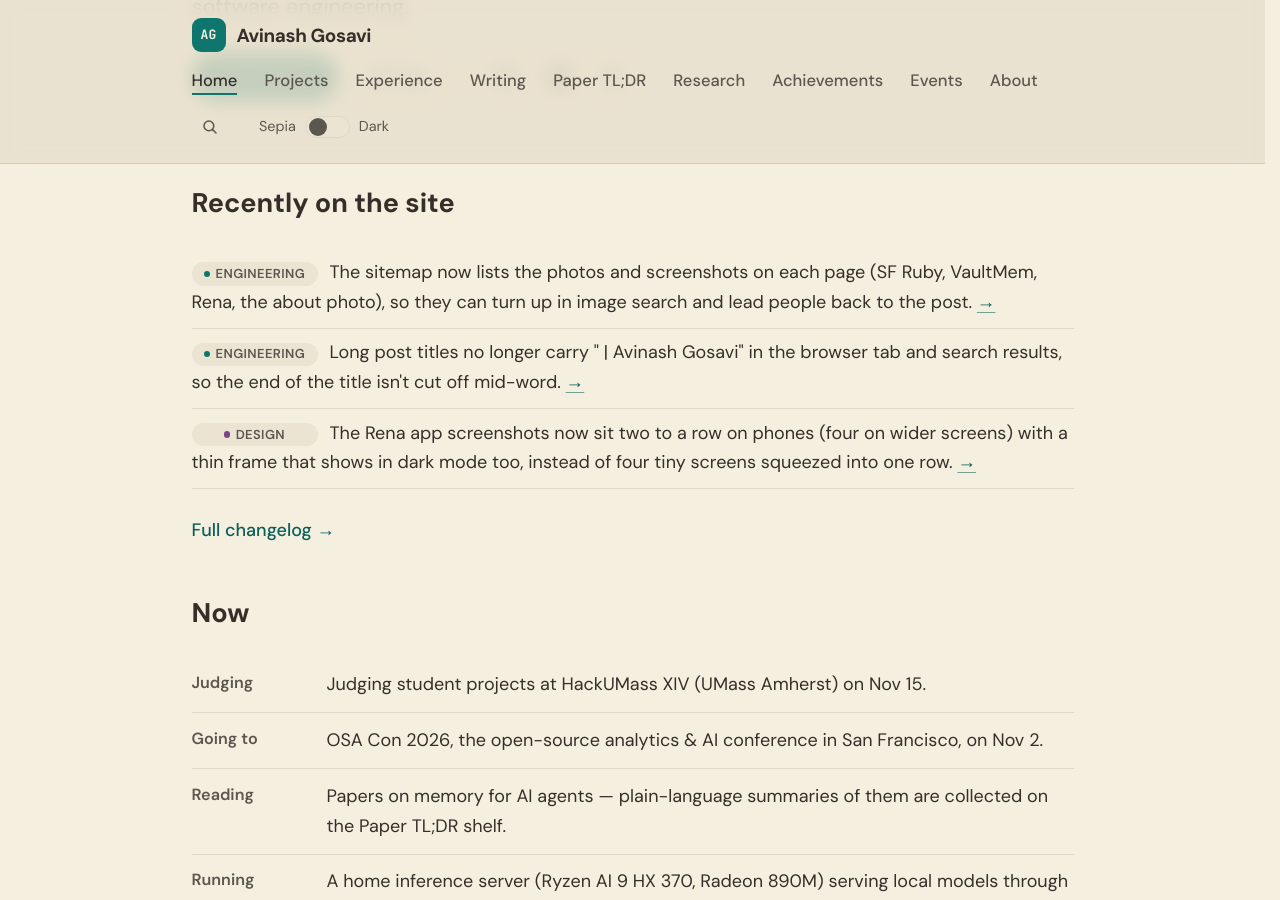
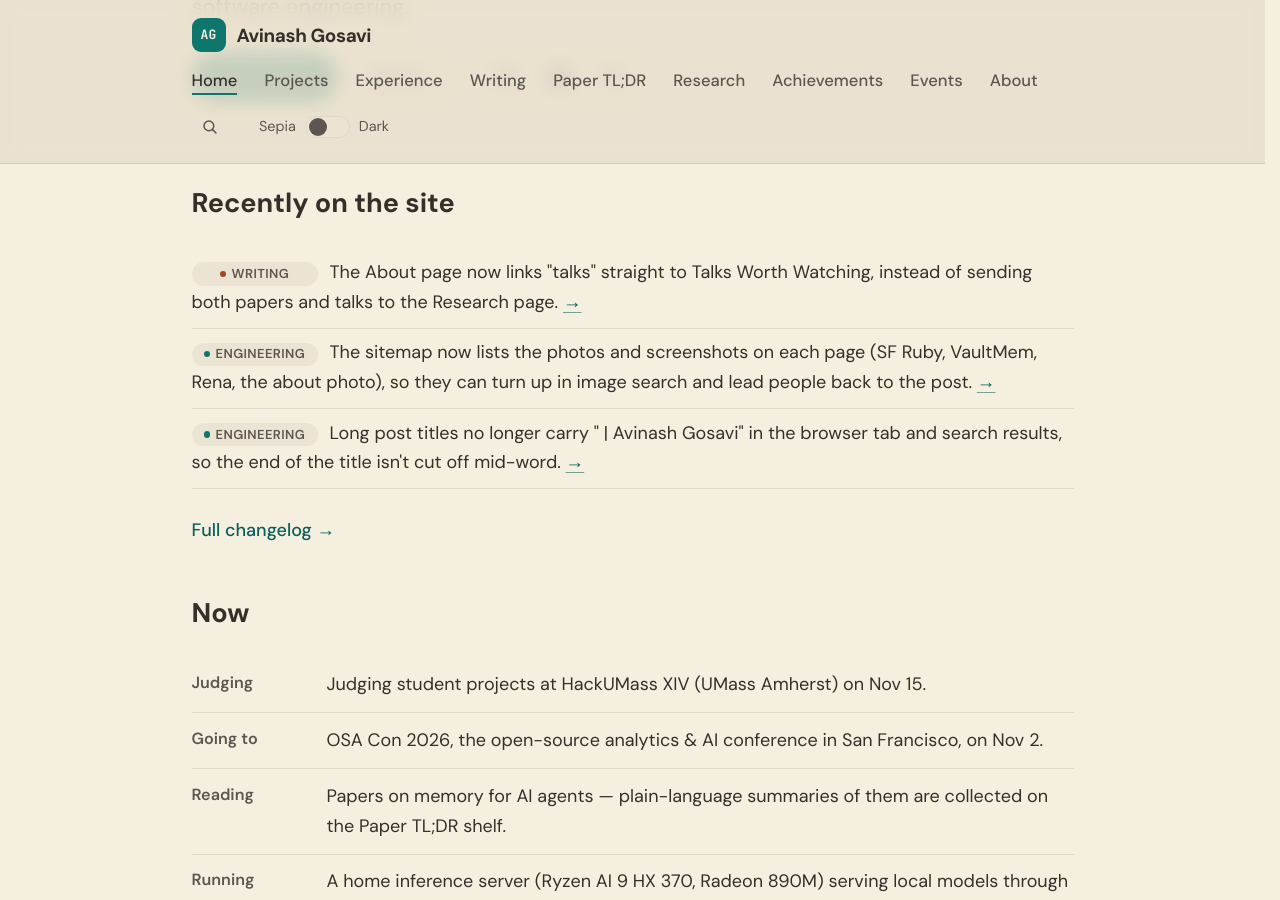
Before and after one commit to aag1091-alt/avinashgosavi.com, a Jekyll site: the page built from index.md, in a window 1280 px wide and 900 px high, scrolled down 554 px. Built offline with Jekyll 4.4.1, drawn with Linux system fonts in a browser that asks for light colours.

Commit message:
About: link talks to /talks/ directly
Co-Authored-By: Claude <noreply@anthropic.com>

```diff
--- a/_data/changelog.yml
+++ b/_data/changelog.yml
@@ -1,5 +1,9 @@
 # Public changelog shown on /changelog and (latest 3) on the homepage.
 # Newest first. desk: Writing | Design | Engineering
+- date: 2026-10-29
+  desk: Writing
+  text: The About page now links "talks" straight to Talks Worth Watching, instead of sending both papers and talks to the Research page.
+  link: /about/
 - date: 2026-10-29
   desk: Engineering
   text: The sitemap now lists the photos and screenshots on each page (SF Ruby, VaultMem, Rena, the about photo), so they can turn up in image search and lead people back to the post.
--- a/about.md
+++ b/about.md
@@ -12,6 +12,6 @@ Outside of work, I'm an avid Arsenal fan and love exploring coffee and food spot
 
 At Cisco Meraki I've spent five years bringing Cisco Catalyst switches, wireless and routers under Meraki cloud management, and building the APIs that pull it all together. Off hours I build privacy-first AI tools — [encrypted memory for agents](/post/vaultmem-encrypted-memory-for-ai-agents/), [local-first voice apps](/post/daylog-security-architecture/) — and [read papers](/paper-tldr/) on how memory works, in brains and in machines.
 
-This site is where I share that work: [projects](/projects/), [writing](/blog/), the [papers and talks](/research/) that shaped my thinking, and the [conferences](/events/) I keep showing up to. There's something about coding that never gets boring for me.
+This site is where I share that work: [projects](/projects/), [writing](/blog/), the [papers](/research/) and [talks](/talks/) that shaped my thinking, and the [conferences](/events/) I keep showing up to. There's something about coding that never gets boring for me.
 
 **Ways to work together:** I'm happy to pair, review a design, judge a hackathon, or talk about agent memory, API design at scale, or Rails architecture. Reach out — you can find me at most places under **@aag1091**.
```
